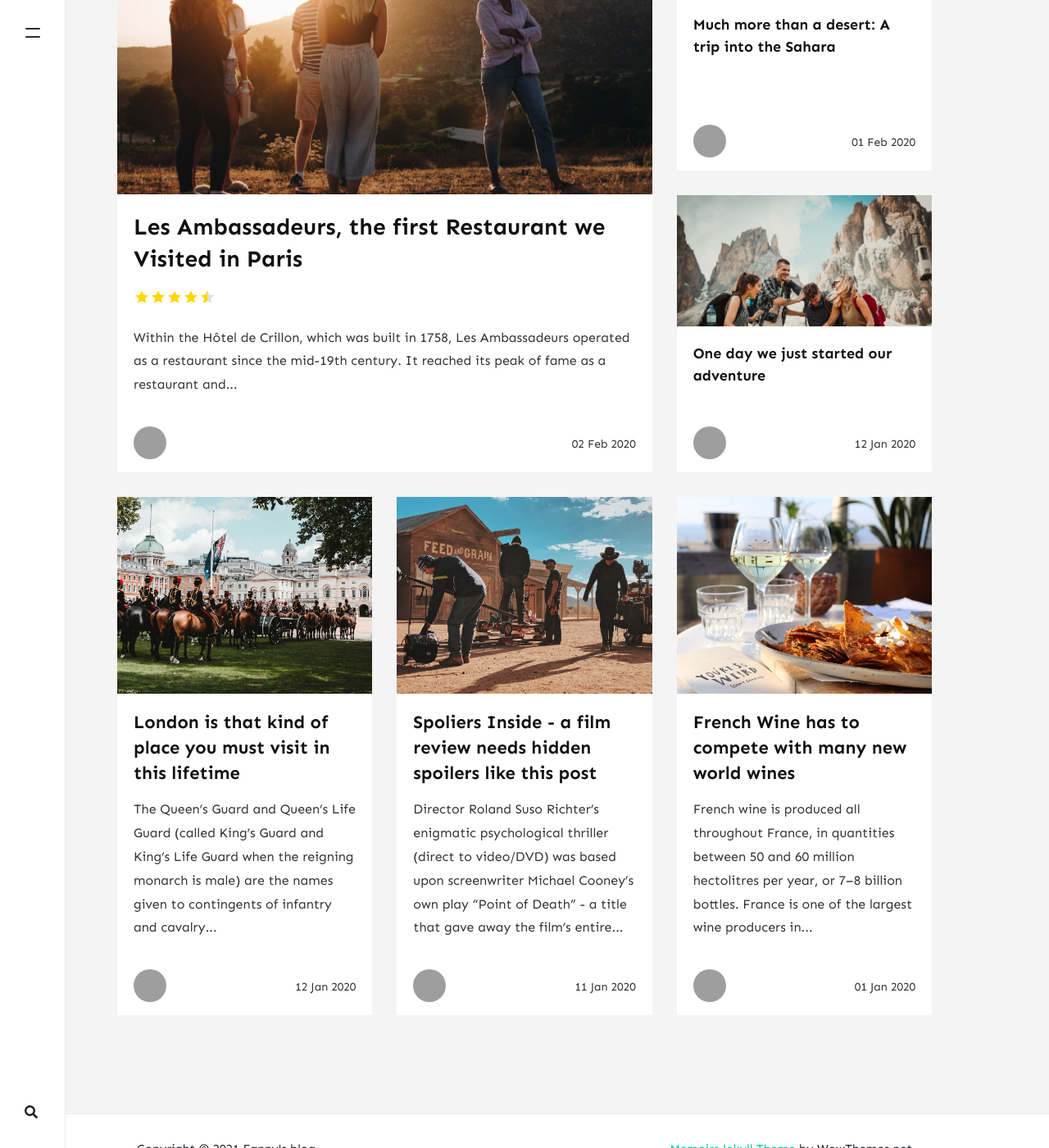
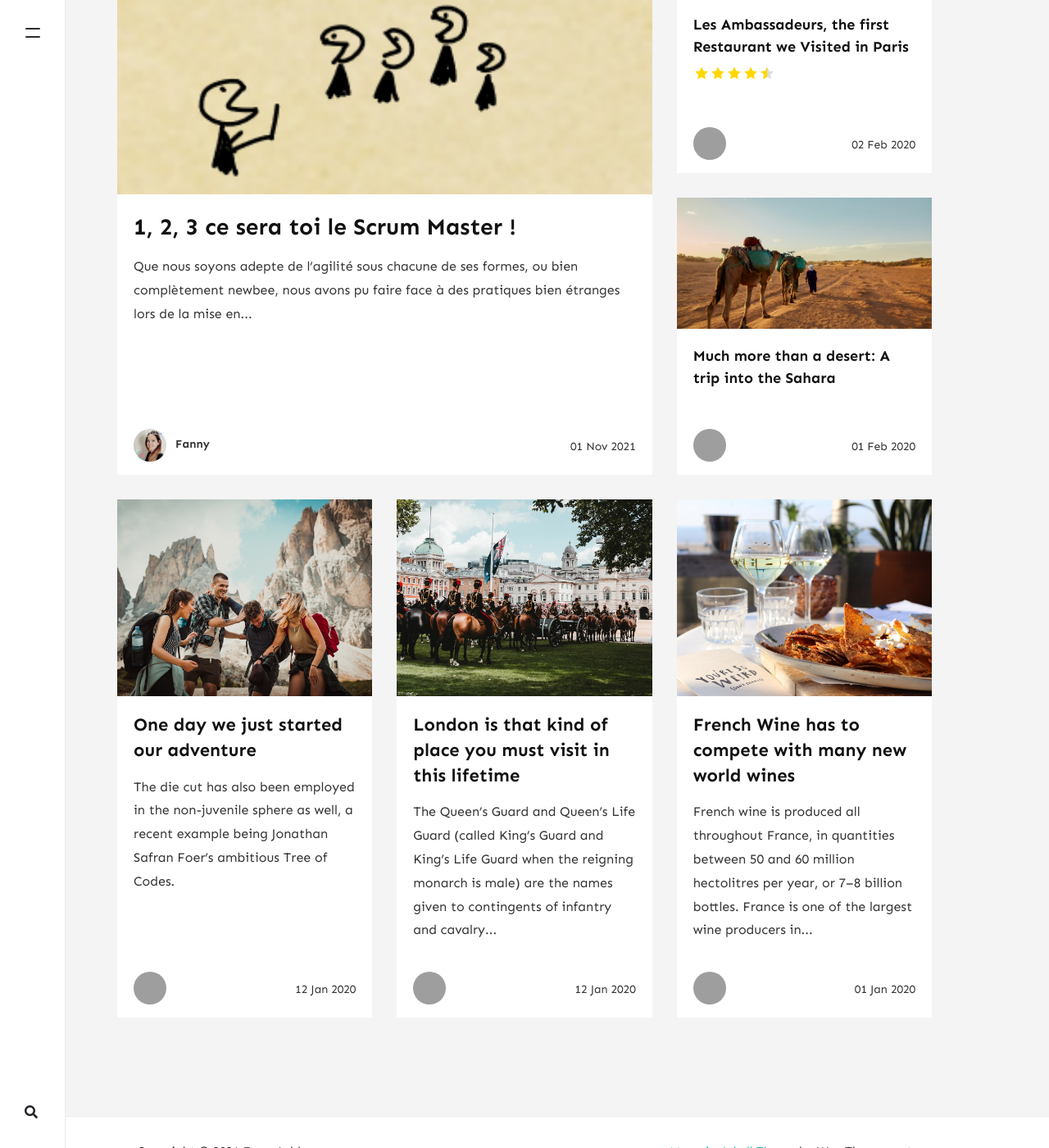
Before and after one commit to klaukf/blog, a Jekyll site: the page built from index.html, in a window 1280 px wide and 1400 px high, scrolled down 569 px. Shown: the whole window at 82% size. Built offline with Jekyll 4.4.1, drawn with Linux system fonts in a browser that asks for light colours; nearby versions of some CDN libraries; the list of posts is cut into pages by our own code; comment, search, counter and statistics services are not loaded; some of the changed lines change nothing that is shown; grey boxes are pictures that could not be loaded.

Commit message:
premier article oulala

````diff
--- a/_layouts/default.html
+++ b/_layouts/default.html
@@ -53,8 +53,8 @@
         <li><a href="{{ site.baseurl }}/">Home</a></li>
         <li><a href="{{ site.baseurl }}/about">About</a></li>
         <li><a href="{{ site.baseurl }}/authors">Contributors <span class="badge badge-primary">new</span></a></li>
-        <li><a target="_blank" href="https://bootstrapstarter.com/jekyll-theme-memoirs/">Get Memoirs</a></li>
-        <li><a href="{{ site.baseurl }}/contact">Contact</a></li>
+        <!--<li><a target="_blank" href="https://bootstrapstarter.com/jekyll-theme-memoirs/">Get Memoirs</a></li>
+        <li><a href="{{ site.baseurl }}/contact">Contact</a></li>  -->
     </ul>
 </nav>
 
--- a/_posts/2020-01-11-post-with-spoiler..md
+++ /dev/null
@@ -1,28 +0,0 @@
----
-layout: post
-title:  "Spoliers Inside - a film review needs hidden spoilers like this post"
-author: john
-categories: [ Lifestyle ]
-tags: [ Movies ]
-image: assets/images/12.jpg
----
-
-Director Roland Suso Richter's enigmatic psychological thriller (direct to video/DVD) was based upon screenwriter Michael Cooney's own play "Point of Death" - a title that gave away the film's entire plot twist premise.
-
-As in many similar films, such as Jacob's Ladder (1990), Soul Survivors (2001), and The Butterfly Effect (2004), events and people were thoroughly distorted and confused because the protagonist was at the point of death. The tagline was misleading:
-
-**"When You Don't Have a Memory, How Can You Remember Who to Trust?"**
-
-The mind-warping film opened with a hospital patient Simon Cable (Ryan Phillippe) awakening in a <span class="spoiler"> hospital with little knowledge (amnesia perhaps?) of what had happened, and why he was there, etc. He was told by attending Dr. Jeremy Newman (Stephen Rea) that it was July 29, 2002 (Simon thought it was the year 2000 - he was confused - he heard a doctor say 20:00 hours!) and that he had died for two minutes from cardiac arrest following the near-fatal accident -- but he had been revived ("You're as good as new").</span> Dr. Newman: "Simon, this is the 29th of July. The year is 2002. And your wife, whose name is Anna, is waiting outside."
-
-#### What critiques say?
-
-> "There's almost no single moment in Portrait of a Lady on Fire that couldn't be captured, mounted, and hung on a wall as high art." <cite>— Entertainment Weekly</cite>
-
-A major clue to everything that truly happened was the scene that played next under the credits - hospital staff failed to bring a patient back to life with a defibrillator after a car accident. Chest compressions failed and there was no pulse. A second major clue was provided by hospital orderly Travis (Stephen Graham): Everybody dies. No mystery there. But why and how everyone dies. Now, there's a mystery worth solving. Probably the biggest mystery there is.
-
-#### So how do we add spoilers in this theme?
-
-```html
-<span class="spoiler">My hidden paragraph here.</span>
-```
--- /dev/null
+++ b/_posts/2021-11-01-ce-sera-toi-le-Scrum-Master.md
@@ -0,0 +1,79 @@
+---
+layout: post
+title:  "1, 2, 3 ce sera toi le Scrum Master !"
+author: fanny
+categories: [ agile ]
+tags: [ roles ]
+image: assets/images/unisson.png
+---
+
+*Que nous soyons adepte de l’agilité sous chacune de ses formes, ou bien complètement newbee, nous avons pu faire face à des pratiques bien étranges lors de la mise en place d’équipes dites « agiles ». Parce que les frameworks connus, ou bien les adaptations que nous en faisons, ne définissent pas une méthode à suivre à la lettre mais plutôt une proposition de bonnes pratiques, certaines organisations d’équipes se cherchent, tâtonnent et parfois, se perdent.*
+
+#### L’identité d’équipe : pour quoi ?
+
+Un exercice que j’affectionne quand je débute mon observation dans une mission d’accompagnement agile, que ce soit en tant que formatrice, scrum master, facilitatrice, c’est de me faire une idée de l’identité de l’équipe. On se rend très vite compte de son existence ou non, en fonction de la cohésion observée, de l’entraide et de la légitimité qu’elle se donne aux yeux des autres équipes : forme-t-elle une unité bien précise et visible ? a-t-elle des habitudes qui lui sont propres - un café Teams tous les lundis matin ou des sucredises régulières ? Même nouvellement formée, une équipe en est une lorsqu’elle partage quelque chose de commun malgré les spécialités de chacun et les désaccords constructifs que l’on peut rencontrer.
+
+J’ai eu la chance, dans une expérience récente, de participer à la création d’une nouvelle équipe, et c’est donc par là que j’ai commencé notre aventure commune : se créer une identité. On se donne un nom (qu’on assumera !), on pousse parfois jusqu’à se choisir une mascotte ou une identité visuelle, on explique nos préférences, nos différences, le qui aime faire quoi, mais surtout, on se définit des valeurs communes : la qualité passera par les tests, on évitera d’utiliser tel outil pour nous faciliter la vie, on écoutera cette chanson à chaque bug en recette… et untel sera notre facilitateur.
+
+#### Un facilitateur ? pas besoin !
+
+Le besoin d’un facilitateur n’est pas toujours évident, mais il y a des situations qui parlent d’elles-mêmes : s’il s’agit d’une nouvelle équipe qui se rencontre pour la première fois et qui n’a jamais travaillée ensemble ; si l’équipe est composée de nouveaux venus dans l’informatique, sans connaissance de l’agilité, sans référence à un TechLead possible pour les orienter dans les bonnes pratiques de développement ; si l’équipe en place depuis longtemps et qui fonctionnait très bien jusque-là, fait face à des problématiques jamais rencontrées… La question d’avoir un facilitateur ou non prend tout son sens.
+
+Mais même dans ces cas, j’ai vu le refus catégorique. « Il n’y a pas besoin de scrum master, un TechLead et une équipe ça suffit » dixit le coach. Alors d’accord, pourquoi pas, à condition que la situation dans l’équipe et tout autour de l’équipe le permette.
+
+#### Ce sera toi TechLead !
+
+Certains retours d’expériences m’ont montré que ça marche : d’abord le mien. Dans les équipes qui se connaissent et qui fonctionnent bien ensemble depuis un certain temps, le TechLead joue ce rôle de facilitateur à merveille : il est référent dans les bonnes pratiques de développements, de tests, il est souvent le peer-reviewer privilégié, il passe un certain temps à prendre de l’information en dehors de l’équipe… il a donc un rôle qui le prédestine à être le liant de l’équipe au besoin.
+
+Ensuite, autour de moi, j’ai eu la chance de rencontrer et d’assister aux conférences de Baptiste Lecocq - Scrum est une fenêtre (ou bien un mur) - à Tours JUG 2019 et de Lise Quesnel – Lead Dev, 3 ans d’xp, et alors ? – à Jug SummerCamp 2021.
+
+J’ai littéralement adoré la façon de faire de Baptiste dans son équipe en tant que TechLead : en mode routine, le rôle de facilitateur n’avait pas de grande utilité, et il était donc « absorbé » par chacun des membres de l’équipe, habitués aux process et interactions hors équipe de réalisation. Cependant, il se ré-attitrait ce rôle lors d’occasions bien précises dont l’arrivée d’un nouvel arrivant par exemple. Tiens tiens… pour reconstruire l’identité d’équipe, ses valeurs, son qui fait quoi et comment, avant de revenir à la « routine ».
+
+Un des points que je me suis noté de la conférence de Lise, c’est que sous l’étiquette de TechLead pouvait se cacher bien des rôles dont… celui de facilitateur, de coach et de formateur. Mais un point qui me reste en tête, c’est que tout le temps passé avec ces casquettes, à gérer les problématiques de l’équipes, à mettre en relation les bonnes personnes, à (re-)définir les bonnes pratiques et les axes d’améliorations, c’est autant de temps non passé sur le maintien de son expertise technique et de sa prise de recul sur les décisions techniques à prendre.
+
+De ces retours, j’en tire un point de vigilance vital pour l’avenir des équipes sous ce mode de fonctionnement : la gestion du temps et des priorités en est affectée. Il me semble qu’il est donc nécessaire d’en avoir une certaine expérience pour ne pas se noyer ni devoir faire un choix cornélien entre deux casquettes différentes.
+
+![Les rôles du LeadDev](/assets/images/leadDev.png)
+
+#### Un rôle tournant ?
+
+J’ai rencontré plusieurs situations différentes qui ont fait naître le rôle tournant du facilitateur au sein d’une équipe.
+
+La première situation était que, faute de scrum master dédié, personne ne voulait prendre ce rôle en charge, tout le monde trainait des pieds. Alors, un peu comme quand personne ne veut prendre en charge le support niveau 2 du suivi de production, on décide de faire tourner le rôle de Scrum Master. Spoiler alert : ça ne marche pas. C’est comme demander à un boulanger d’assurer 2 jours sur 6 la fabrication des pâtisseries de sa boulangerie. Assurer une nouvelle spécialité est tout à fait possible, à condition d’être volontaire et motivé. Sinon, vous finissez par allez acheter vos pâtisseries ailleurs !
+
+La seconde situation fait apparaître une réelle envie de découvrir le rôle pour plusieurs personnes de l’équipe. Là, c’est différent : il y a de l’intérêt pour le rôle, et une envie d’apprendre. Cela peut marcher à condition de bien spécifier la priorité des rôles : si je suis à la fois développeuse back et Scrum Master pendant ma semaine d’itération, est-ce qu’on est d’accord que je privilégie ma casquette facilitante au service de l’équipe plutôt que la correction d’un bug de la semaine dernière ? Car oui, cette situation peut très souvent arriver et il faut rapidement statuer sur le comportement à suivre pour ne pas se perdre.
+
+![Chacun mon tour](/assets/images/chacunMonTour.png)
+
+#### Et le Product Owner ? il connaît l’agilité !
+
+Oui mais c’est une fausse bonne idée dans le temps. Rappelez-vous le Scrum Guide : « The Product Owner is responsible for maximizing the value of the product resulting from work of the Development Team. » versus « The Scrum Master is a servant-leader for the Scrum Team ». Quand le premier est focalisé sur l’amélioration continue de son produit, le second veille à l’amélioration continue de l’équipe et de ses bonnes pratiques. Ce n’est pas toujours antinomique mais lorsque la décision de choisir entre donner encore plus pour le produit et protéger l’équipe des demandes inutilement pressantes, c’est toujours bien de pouvoir compter sur deux personnes différentes pour arriver à des compromis acceptables et pour l’équipe et pour le produit.
+
+![Les rôles du LeadDev](/assets/images/PO.png)
+
+#### Quand le manager s’en mêle
+
+Dans les entreprises dans lesquelles j’interviens et dans les formations que je donne, j’aime présenter le manager comme un facilitateur. S’il est rarement LE facilitateur interne à l’équipe, il est celui vers qui j’aime me tourner quand les axes d’améliorations identifiés prioritaires ne peuvent pas venir de l’équipe elle-même (l’auto-organisation c’est bien, mais tous les leviers ne se trouvent pas au travers des compétences de l’équipe). Quand les blocus se situent entre équipes qui ne se parlent pas ou plus, quand il est nécessaire de détendre les cordons de la bourse pour investir dans une solution ou une compétence, quand la connaissance historique de l’équipe est un atout : le manager est souvent la personne clé sur qui compter. J’ai d’ailleurs moi-même un rôle de formation et de coaching du manager dans cette aide apportée aux équipes.
+
+Je n’ai, en revanche, jamais croisé le cas où le manager était le scrum master de l’équipe. Je serai très intéressée par des retours d’expériences dans cette situation. Si le scrum guide ne mentionne pas le manager, il ne l’efface pas pour autant. Mais je connais un autre cadre agile qui, par sa description précise de toutes les « cases » de l’entreprise dans son passage à l’agilité à l’échelle, efface littéralement le rôle de manager. Vous voyez duquel je parle ? Oui : SAFe.
+
+Je me souviens d’avoir lu dans un rapport du Cigref de 2018 * que « La diffusion de l’agilité à l’échelle de l’entreprise est stimulée par \[…\] le changement de positionnement du manager qui devient un leader-serviteur ». Tiens, tiens, exactement le rôle associé au scrum master dans le Scrum Guide (« T he Scrum Master is a servant-leader for the Scrum Team. »).
+
+Alors que penser d’un manager qui devient Coach Agile d’un train SAFe dans lequel se trouve l’équipe dont il reste manager sur le papier ? Pour moi, cela casse toute légitimité à le « former et coacher dans son rôle auprès des équipes ». Sa double casquette manager / coach de train, peut le positionner tantôt comme aidant, facilitant, guidant les équipes pour trouver leurs propres solutions, tantôt comme commanditaires ou juge.
+
+Alors si je pouvais faire un souhait pour toutes les équipes de réalisations (de développement ou non), c’est que le manager devrait aider le scrum master de l’équipe, mais il ne peut devenir l’unique référent facilitateur de l’équipe, au risque de faire preuve d’injonctions contradictoires.
+
+![Les rôles du LeadDev](/assets/images/injonctionContradictoires.png)
+
+#### Alors, un scrum Master dédié ?
+
+Au tout début de l’histoire d’une équipe, c’est préférable. On découvre les concepts, leurs intérêts, leur possible mise en place dans l’entreprise où l’on se trouve, on est peut-être même la première équipe fonctionnant en mode agile : il faut un agile team advocate qui saura rassurer l’équipe, lui donner une légitimité et la faire naviguer au sein de l’entreprise.
+
+Par la suite, si l’entreprise prend goût à l’agilité, faire multiplier les équipes agiles peut passer par le « partage » d’un Scrum Master sur deux équipes, ou bien en faisant monter en compétence sur ce rôle un équipier de la première heure, pour passer à d’autres équipes à accompagner.
+
+Dans tous les cas, parler aux équipes et prendre en compte leur retour sur ce rôle est primordial. Et je vous le donne en mille : il existe un moment parfait pour échanger sur le sujet, qui a lieu régulièrement et qui a pour but de faire grandir l’équipe agile… Vous voyez ? la rétrospective !
+
+
+
+
+\* https://www.cigref.fr/wp/wp-content/uploads/2018/12/Cigref-Agile-at-scale-Mise-en-oeuvre-agilite-echelle-entreprise-2018.pdf
````
Also changed, not shown: assets/images/PO.png (added), assets/images/chacunMonTour.png (added), assets/images/injonctionContradictoires.png (added), assets/images/leadDev.png (added), assets/images/unisson.png (added).
